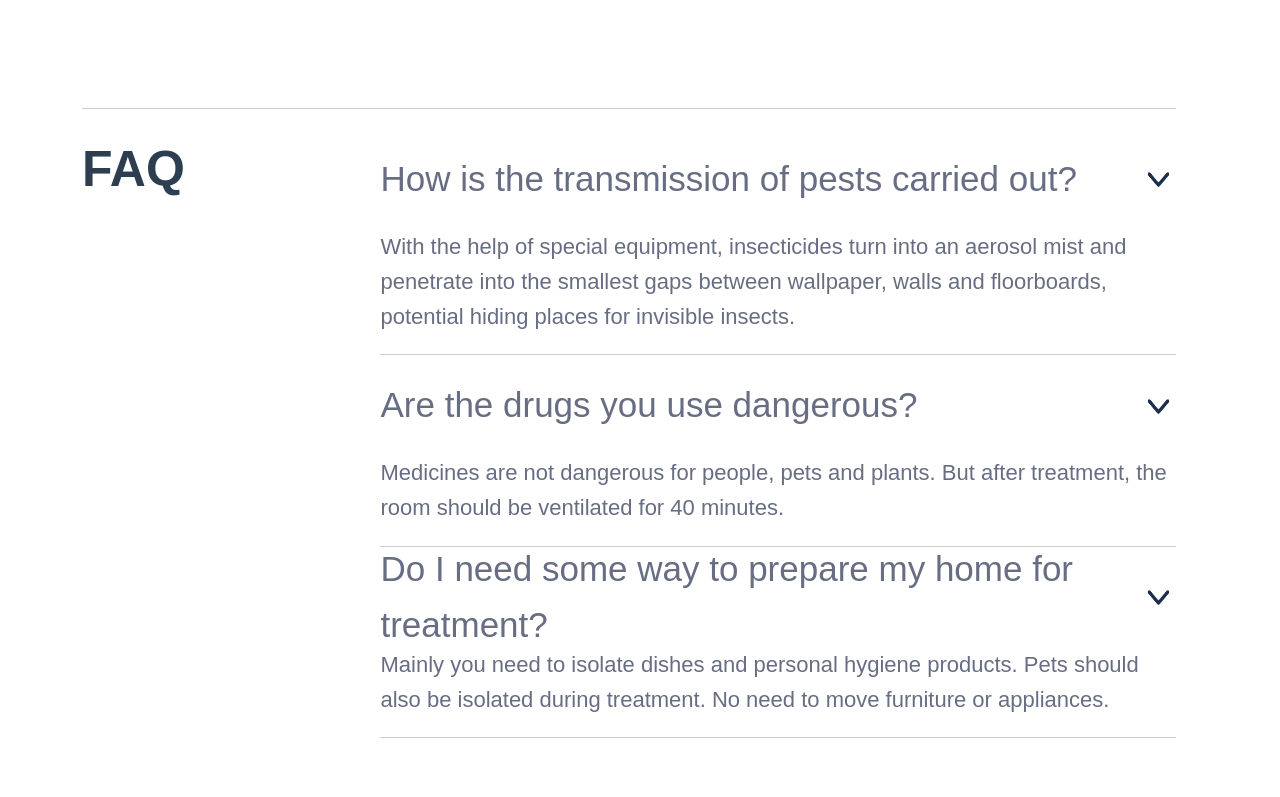
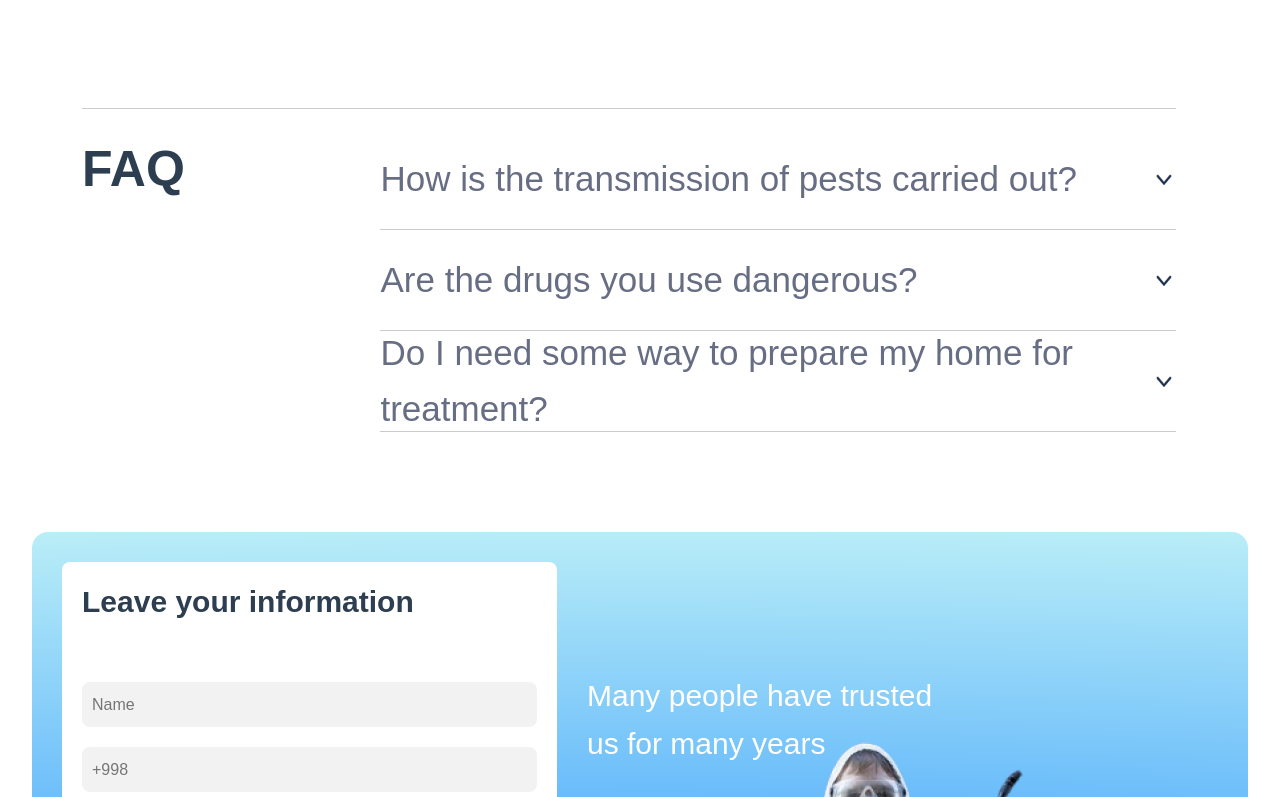
Before and after one commit to ZokirYorov/dezinfeksiya, a Vue app: page / in a window 1280 px wide. Shown: the part 3223-4020 px from the top of the page. Built offline with nearby package versions, Linux system fonts and the light colour scheme.

Commit message:
some change

```diff
--- a/src/App.vue
+++ b/src/App.vue
@@ -137,19 +137,18 @@
            <div style="border-bottom: 1px solid #ccc; color: #676D83; font-size: 22px"
                v-for="(item, index) in items"
                :key="index"
-               :class="[
-                'accordion',
-                { 'is-open': isOpen.includes(index) }
-                ]"
              >
              <div class="accordion-header" @click="toggleAccordion(index)"
-
              >
                <p style="font-size: 35px">{{item.title}} </p>
-               <img width="35px" height="35px" v-if="!isOpen.includes(index)" :src="chevron" alt="">
-               <img width="30px" height="30px" v-else :src="upIcon" alt="">
+               <img :src="chevron"
+                    :style="{
+                 transition: 'transform 0.3s',
+                  transform: isOpen === index ? 'rotate(180deg)' : 'rotate(0deg)'}"
+                    style="width: 24px; height: 24px" alt="chevron">
              </div>
              <div class="accordion-body"
+                  v-if="isOpen === index"
              >
                <div class="accordion-content">
                  <p class="itemText" ref="itemText">
@@ -212,7 +211,6 @@ import Logo from '@/assets/Logo.jpg'
 import location from '@/assets/location.png'
 import phone from '@/assets/phone.png'
 import klop from '@/assets/klop.jpg'
-import upIcon from '@/assets/upIcon.jpg'
 
 import  { useI18n } from "vue-i18n"
 const { t, locale } =useI18n({useScope: "global"})
@@ -289,12 +287,7 @@ export default {
       console.log("Name:",this.name,",", "Number:",this.number)
     },
     toggleAccordion(index) {
-      if (this.isOpen.includes(index)) {
-        this.isOpen = this.isOpen.filter(i => i !== index);
-        return;
-      }
-
-      this.isOpen.push(index);
+      this.isOpen = this.isOpen === index ? null : index;
     },
     clickItems(){
       let ulItem =document.getElementById('ulItem')
```
